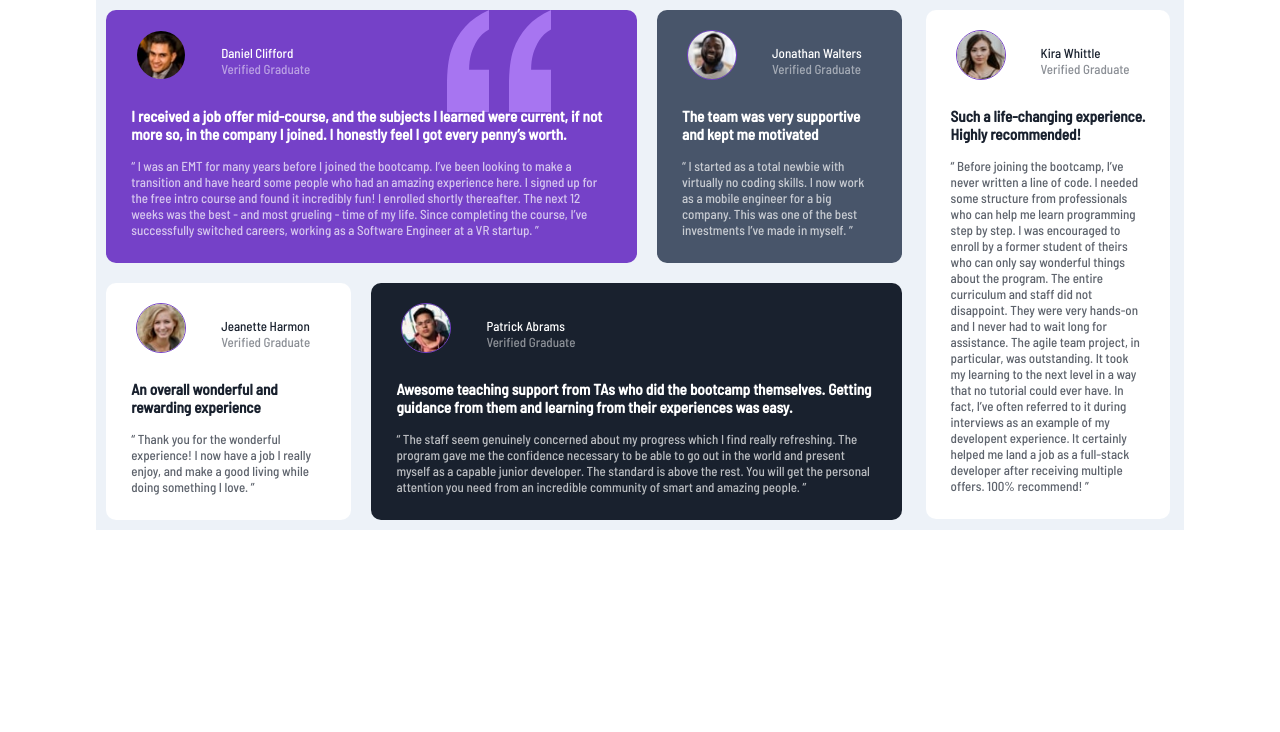
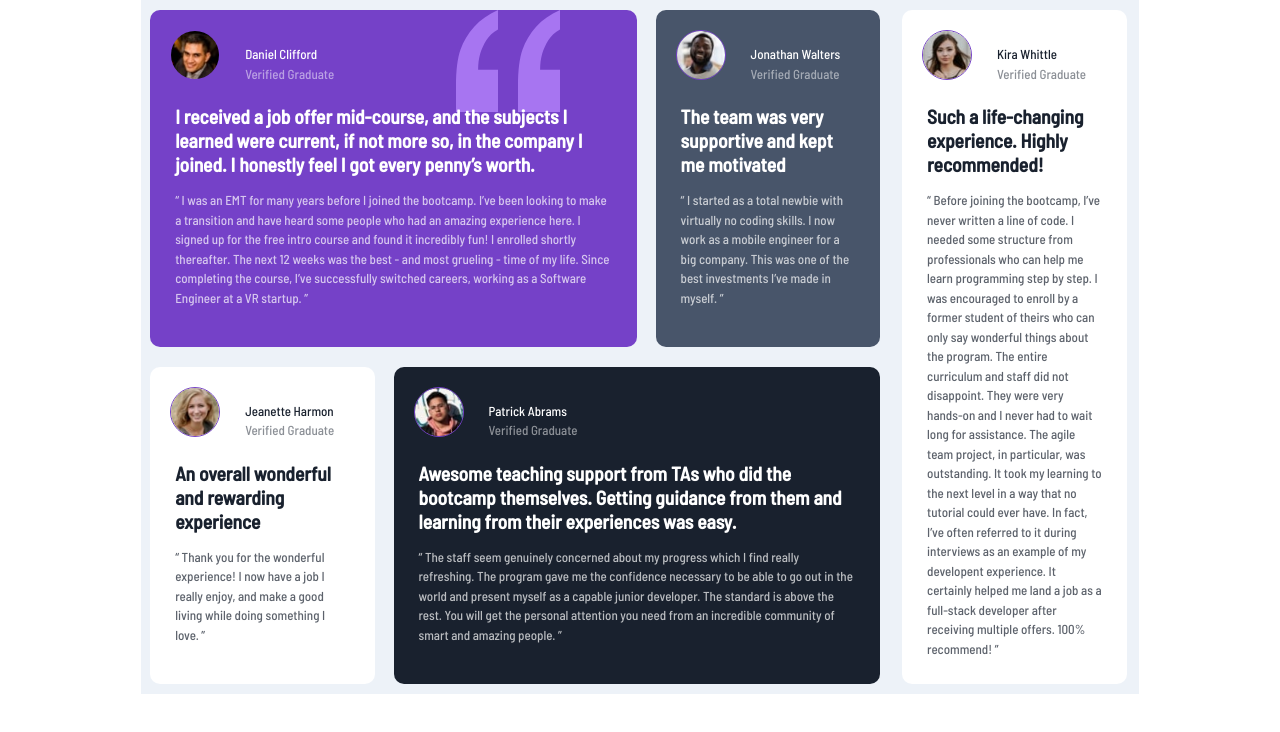
Before and after one commit to chimaris/testimonial-grid, a plain HTML site: page index.html in a window 1280 px wide. Drawn offline with Linux system fonts and the light colour scheme.

Commit message:
worked on desktop view

```diff
--- a/css/style.css
+++ b/css/style.css
@@ -5,19 +5,24 @@
     box-sizing: border-box;
 }
 
-h1, h3, p {
+h2, p {
     margin: 15px;
 }
 
 .wrapper {
-    width: 85%;
+    width: 78%;
     background-color: #edf2f8;
     margin: auto;
 }
 
 body {
     font-family: 'Barlow Semi Condensed', sans-serif;
-    font-size: 0.8125rem;
+    /* font-size: 0.8125rem; */
+    font-size: 13px;
+}
+
+p {
+    line-height: 1.5;
 }
 
 .card {
@@ -32,7 +37,7 @@ body {
 }
 
 .card div img {
-    margin: 0 20px;
+    margin: 0 10px;
     border-radius: 50%;
     width: 50px;
     border: 1px solid hsl(263, 55%, 52%);
@@ -42,12 +47,12 @@ body {
     float: left;
 }
 
-.card .description, .card h3{
+.card .description, .card h2{
     clear: left;
 }
 
-.card h3{
-    padding-top: 15px;
+.card h2{
+    padding-top: 5px;
 }
 
 .card1 , .card2, .card4 {
@@ -82,6 +87,7 @@ body {
     color: hsl(219, 29%, 14%);
 }
 
+
 @media screen and (min-width: 600px) {
     .wrapper {
         display: flex;
--- a/index.html
+++ b/index.html
@@ -21,8 +21,8 @@
           <img src="images/image-daniel.jpg" alt="">
           <p>Daniel Clifford <br><span>Verified Graduate</span></p>
         </div>
-        <h3>I received a job offer mid-course, and the subjects I learned were current, if not more so,
-          in the company I joined. I honestly feel I got every penny’s worth.</h3>
+        <h2>I received a job offer mid-course, and the subjects I learned were current, if not more so,
+          in the company I joined. I honestly feel I got every penny’s worth.</h2>
         <p class="description">“ I was an EMT for many years before I joined the bootcamp. I’ve been looking to make a
           transition and have heard some people who had an amazing experience here. I signed up
           for the free intro course and found it incredibly fun! I enrolled shortly thereafter.
@@ -34,7 +34,7 @@
           <img src="images/image-jonathan.jpg" alt="">
           <p>Jonathan Walters <br><span>Verified Graduate</span></p>
         </div>
-        <h3>  The team was very supportive and kept me motivated </h3>
+        <h2>  The team was very supportive and kept me motivated </h2>
         <p class="description">“ I started as a total newbie with virtually no coding skills. I now work as a mobile engineer
           for a big company. This was one of the best investments I’ve made in myself. ”</p>
       </section>
@@ -43,7 +43,7 @@
           <img src="images/image-jeanette.jpg" alt="">
           <p>Jeanette Harmon <br><span>Verified Graduate</span></p>
         </div>
-        <h3>  An overall wonderful and rewarding experience </h3>
+        <h2>  An overall wonderful and rewarding experience </h2>
         <p class="description">“ Thank you for the wonderful experience! I now have a job I really enjoy, and make a good living
           while doing something I love. ”</p>
       </section>
@@ -52,8 +52,8 @@
           <img src="images/image-patrick.jpg" alt="">
           <p>Patrick Abrams <br><span>Verified Graduate</span></p>
         </div>
-        <h3>  Awesome teaching support from TAs who did the bootcamp themselves. Getting guidance from them and
-          learning from their experiences was easy. </h3>
+        <h2>  Awesome teaching support from TAs who did the bootcamp themselves. Getting guidance from them and
+          learning from their experiences was easy. </h2>
         <p class="description">“ The staff seem genuinely concerned about my progress which I find really refreshing. The program
           gave me the confidence necessary to be able to go out in the world and present myself as a capable
           junior developer. The standard is above the rest. You will get the personal attention you need from
@@ -67,7 +67,7 @@
             <img src="images/image-kira.jpg" alt="">
             <p>Kira Whittle <br><span>Verified Graduate</span></p>
           </div>
-          <h3> Such a life-changing experience. Highly recommended! </h3>
+          <h2> Such a life-changing experience. Highly recommended! </h2>
           <p class="description">“ Before joining the bootcamp, I’ve never written a line of code. I needed some structure from
             professionals who can help me learn programming step by step. I was encouraged to enroll by a former
             student of theirs who can only say wonderful things about the program. The entire curriculum and staff
```
